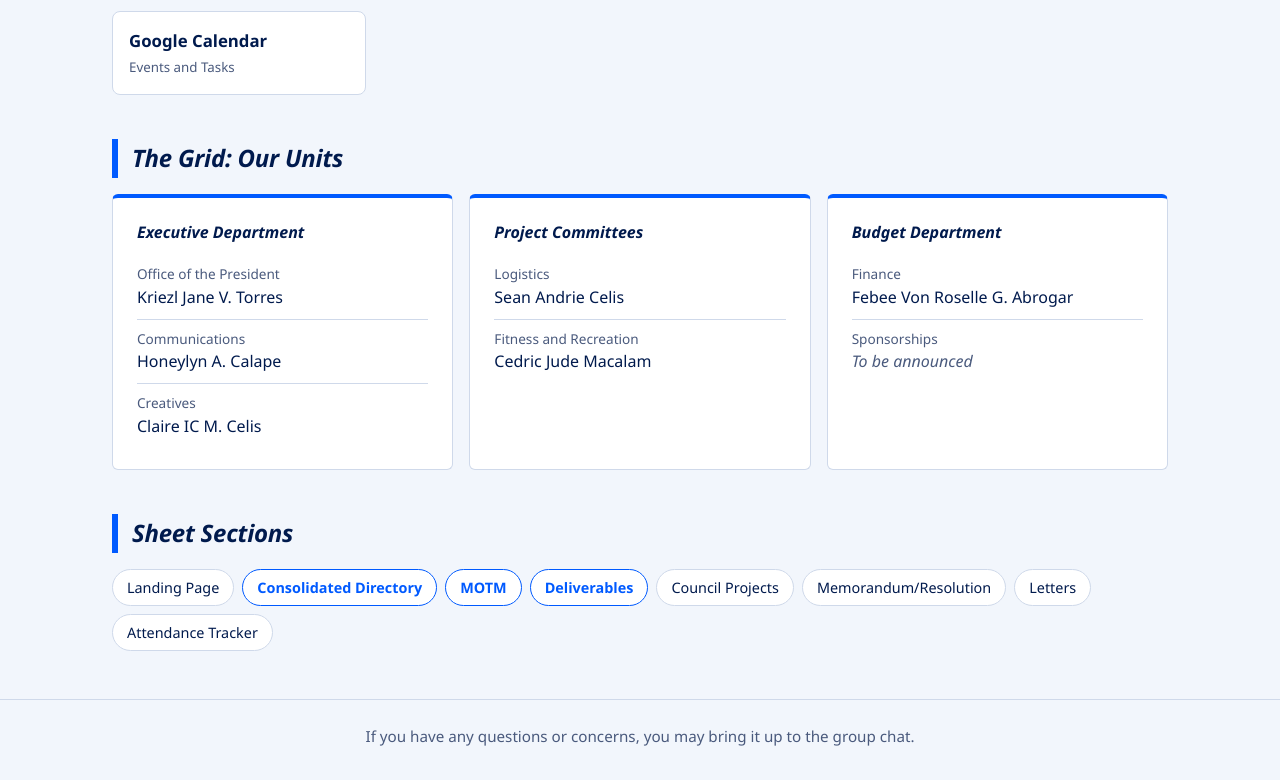
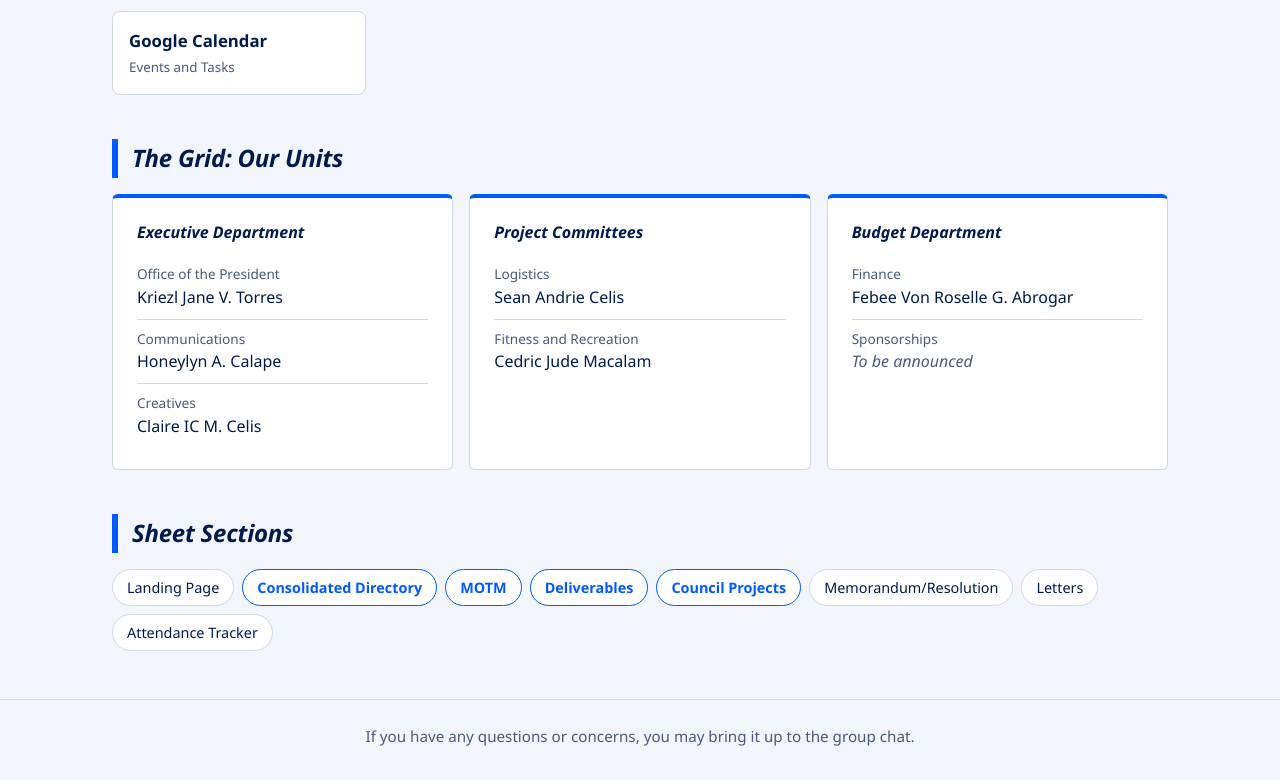
Before and after one commit to andylia2486/purokdosyouthcouncil, a plain HTML site: page index.html in a window 1280 px wide. Shown: the part 1169-1949 px from the top of the page. Drawn offline with Linux system fonts and the light colour scheme.

Commit message:
Update index.html

```diff
--- a/index.html
+++ b/index.html
@@ -137,7 +137,7 @@ footer{margin-top:48px;padding:24px 0 32px;border-top:1px solid var(--line);colo
     <h2>Sheet Sections</h2>
     <div class="tabs">
       <span>Landing Page</span><a href="https://andylia2486.github.io/consolidateddirectory/" target="_blank" rel="noopener">Consolidated Directory</a><a href="https://andylia2486.github.io/minutesofthemeeting/" target="_blank" rel="noopener">MOTM</a><a href="https://andylia2486.github.io/deliverables/" target="_blank" rel="noopener">Deliverables</a>
-      <span>Council Projects</span><span>Memorandum/Resolution</span><span>Letters</span><span>Attendance Tracker</span>
+      <a href="https://andylia2486.github.io/councilprojects/" target="_blank" rel="noopener">Council Projects</a><span>Memorandum/Resolution</span><span>Letters</span><span>Attendance Tracker</span>
     </div>
   </section>
 </main>
```
